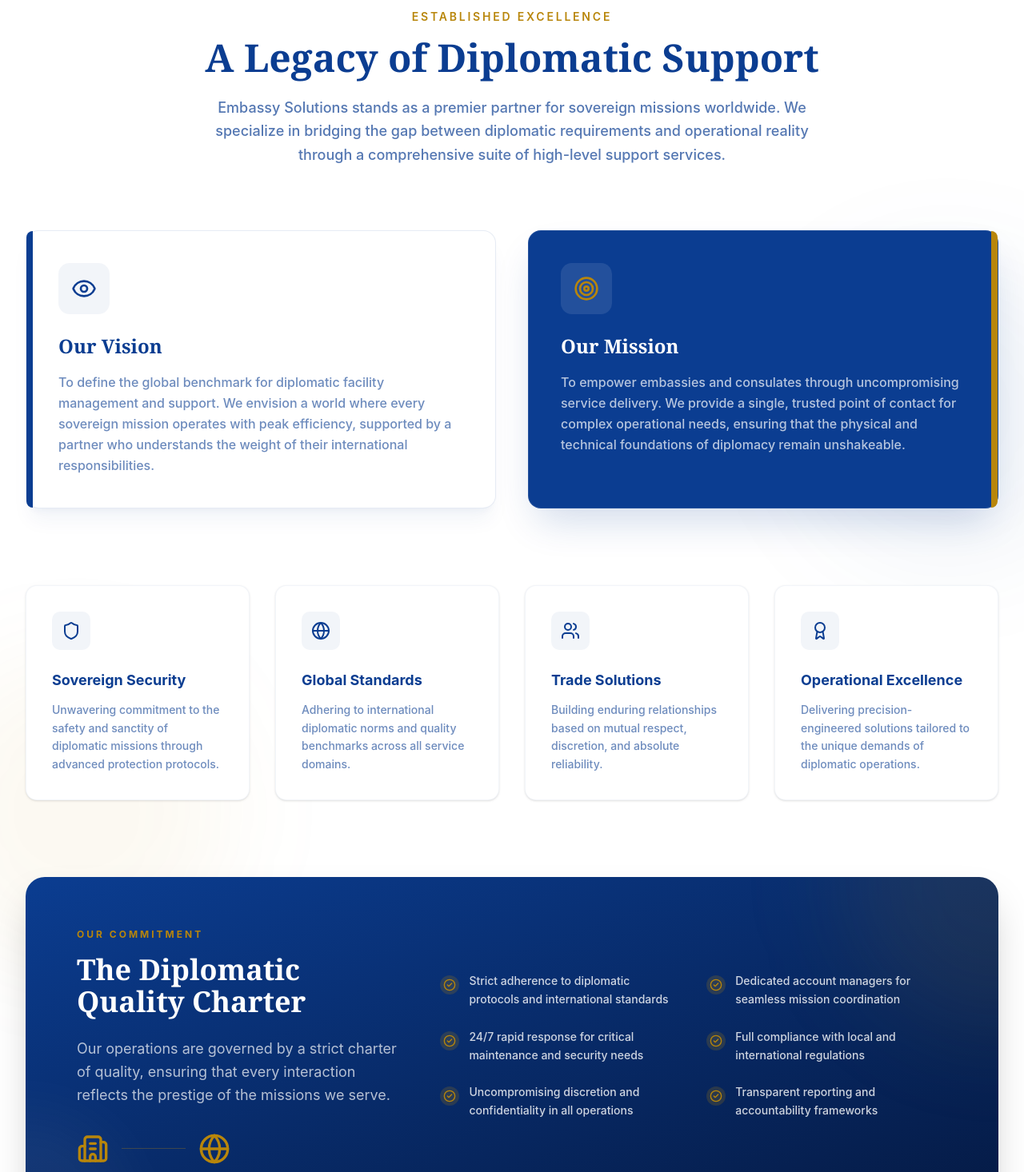
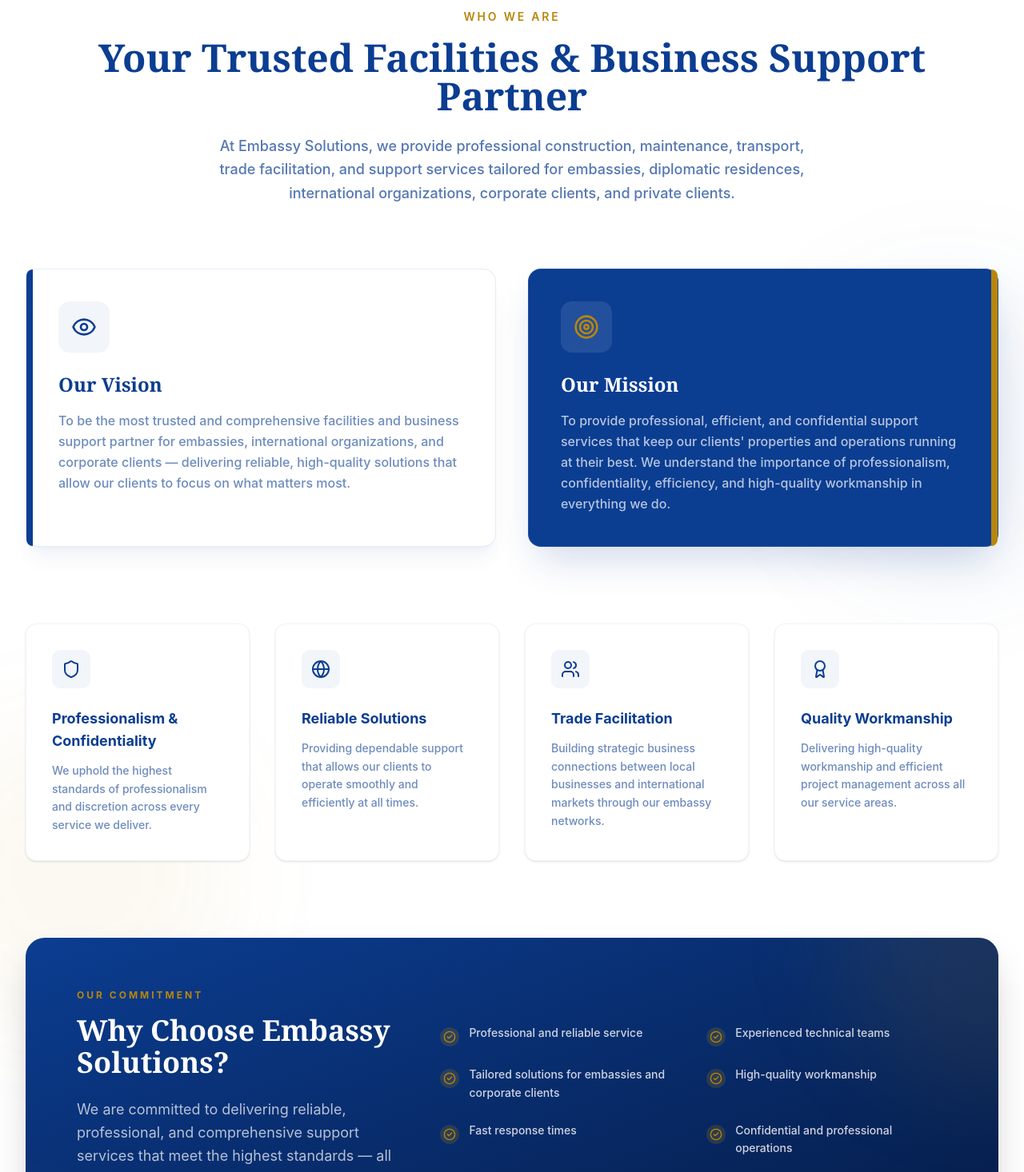
Before and after one commit to RoselineDC/embassy-solutions-, a Next.js app: page / in a window 1280 px wide. Shown: the part 840-2306 px from the top of the page at 80% size. Built offline with nearby package versions, Linux system fonts and the light colour scheme.

Commit message:
Upade to hero and about with suggested changes an text from client

```diff
--- a/components/sections/AboutSection.tsx
+++ b/components/sections/AboutSection.tsx
@@ -6,33 +6,34 @@
 const values = [
   {
     icon: Shield,
-    title: "Sovereign Security",
-    desc: "Unwavering commitment to the safety and sanctity of diplomatic missions through advanced protection protocols.",
+    title: "Professionalism & Confidentiality",
+    desc: "We uphold the highest standards of professionalism and discretion across every service we deliver.",
   },
   {
     icon: Globe,
-    title: "Global Standards",
-    desc: "Adhering to international diplomatic norms and quality benchmarks across all service domains.",
+    title: "Reliable Solutions",
+    desc: "Providing dependable support that allows our clients to operate smoothly and efficiently at all times.",
   },
   {
     icon: Users,
-    title: "Trade Solutions",
-    desc: "Building enduring relationships based on mutual respect, discretion, and absolute reliability.",
+    title: "Trade Facilitation",
+    desc: "Building strategic business connections between local businesses and international markets through our embassy networks.",
   },
   {
     icon: Award,
-    title: "Operational Excellence",
-    desc: "Delivering precision-engineered solutions tailored to the unique demands of diplomatic operations.",
+    title: "Quality Workmanship",
+    desc: "Delivering high-quality workmanship and efficient project management across all our service areas.",
   },
 ];
 
 const promises = [
-  "Strict adherence to diplomatic protocols and international standards",
-  "Dedicated account managers for seamless mission coordination",
-  "24/7 rapid response for critical maintenance and security needs",
-  "Full compliance with local and international regulations",
-  "Uncompromising discretion and confidentiality in all operations",
-  "Transparent reporting and accountability frameworks",
+  "Professional and reliable service",
+  "Experienced technical teams",
+  "Tailored solutions for embassies and corporate clients",
+  "High-quality workmanship",
+  "Fast response times",
+  "Confidential and professional operations",
+  "Comprehensive support services under one company",
 ];
 
 export default function AboutSection() {
@@ -52,7 +53,7 @@
             viewport={{ once: true }}
             className="text-[#B8860B] font-semibold text-sm tracking-[0.2em] uppercase"
           >
-            Established Excellence
+            Who We Are
           </motion.span>
           <motion.h2
             initial={{ opacity: 0, y: 20 }}
@@ -61,7 +62,7 @@
             viewport={{ once: true }}
             className="text-4xl sm:text-5xl font-serif font-bold text-[#0B3D91] mt-4 mb-6"
           >
-            A Legacy of Diplomatic Support
+            Your Trusted Facilities & Business Support Partner
           </motion.h2>
           <motion.p
             initial={{ opacity: 0, y: 20 }}
@@ -70,9 +71,9 @@
             viewport={{ once: true }}
             className="text-[#0B3D91]/70 max-w-3xl mx-auto text-lg leading-relaxed font-medium"
           >
-            Embassy Solutions stands as a premier partner for sovereign missions worldwide.
-            We specialize in bridging the gap between diplomatic requirements and operational
-            reality through a comprehensive suite of high-level support services.
+            At Embassy Solutions, we provide professional construction, maintenance, transport,
+            trade facilitation, and support services tailored for embassies, diplomatic residences,
+            international organizations, corporate clients, and private clients.
           </motion.p>
         </div>
 
@@ -91,9 +92,9 @@
             </div>
             <h3 className="text-2xl font-serif font-bold text-[#0B3D91] mb-4">Our Vision</h3>
             <p className="text-[#0B3D91]/60 leading-relaxed font-medium">
-              To define the global benchmark for diplomatic facility management and support.
-              We envision a world where every sovereign mission operates with peak efficiency,
-              supported by a partner who understands the weight of their international responsibilities.
+              To be the most trusted and comprehensive facilities and business support partner
+              for embassies, international organizations, and corporate clients — delivering
+              reliable, high-quality solutions that allow our clients to focus on what matters most.
             </p>
           </motion.div>
 
@@ -110,9 +111,10 @@
             </div>
             <h3 className="text-2xl font-serif font-bold text-white mb-4">Our Mission</h3>
             <p className="text-white/70 leading-relaxed font-medium">
-              To empower embassies and consulates through uncompromising service delivery.
-              We provide a single, trusted point of contact for complex operational needs,
-              ensuring that the physical and technical foundations of diplomacy remain unshakeable.
+              To provide professional, efficient, and confidential support services that keep
+              our clients' properties and operations running at their best. We understand the
+              importance of professionalism, confidentiality, efficiency, and high-quality
+              workmanship in everything we do.
             </p>
           </motion.div>
         </div>
@@ -137,7 +139,7 @@
           ))}
         </div>
 
-        {/* The Diplomatic Commitment */}
+        {/* Why Choose Us */}
         <motion.div
           initial={{ opacity: 0, scale: 0.95 }}
           whileInView={{ opacity: 1, scale: 1 }}
@@ -152,10 +154,10 @@
           <div className="relative z-10 grid lg:grid-cols-5 gap-12 items-center">
             <div className="lg:col-span-2">
               <span className="text-[#B8860B] font-bold text-xs tracking-[0.25em] uppercase mb-4 block">Our Commitment</span>
-              <h3 className="text-3xl md:text-4xl font-serif font-bold text-white mb-6">The Diplomatic Quality Charter</h3>
+              <h3 className="text-3xl md:text-4xl font-serif font-bold text-white mb-6">Why Choose Embassy Solutions?</h3>
               <p className="text-white/70 text-lg leading-relaxed mb-8">
-                Our operations are governed by a strict charter of quality, ensuring that every
-                interaction reflects the prestige of the missions we serve.
+                We are committed to delivering reliable, professional, and comprehensive support
+                services that meet the highest standards — all under one trusted company.
               </p>
               <div className="flex items-center gap-4 text-[#B8860B]">
                 <Building2 className="w-10 h-10" />
@@ -171,7 +173,7 @@
                   className="flex items-start gap-3 group"
                   initial={{ opacity: 0, x: 20 }}
                   whileInView={{ opacity: 1, x: 0 }}
-                  transition={{ delay: 0.4 + (i * 0.1) }}
+                  transition={{ delay: 0.4 + i * 0.1 }}
                   viewport={{ once: true }}
                 >
                   <div className="mt-1 bg-[#B8860B]/20 p-1 rounded-full group-hover:bg-[#B8860B] transition-colors">
--- a/components/sections/HeroSection.tsx
+++ b/components/sections/HeroSection.tsx
@@ -2,26 +2,17 @@
 
 import * as React from "react";
 import { motion, useReducedMotion } from "framer-motion";
-import { Shield, Truck, Globe, Handshake, type LucideIcon } from "lucide-react";
+import { HardHat, Wrench, Truck, Handshake, type LucideIcon } from "lucide-react";
 import Image from "next/image";
-import { cn } from "@/lib/utils";
-
-// ─── Config ──────────────────────────────────────────────────────────────────
-// Centralise brand tokens. Change once, updates everywhere.
-const BRAND = {
-  navy: "#0B3D91",
-  gold: "#B8860B",
-  sky: "#38BDF8",
-} as const;
 
 const SERVICES: { icon: LucideIcon; label: string }[] = [
-  { icon: Truck,     label: "Transport"  },
-  { icon: Globe,     label: "Global Reach"      },
-  { icon: Handshake, label: "Trade Solutions" },
+  { icon: HardHat,   label: "Construction & Renovations" },
+  { icon: Wrench,    label: "Maintenance Services"       },
+  { icon: Truck,     label: "Transport"                  },
+  { icon: Handshake, label: "Trade Facilitation"         },
 ];
 
 // ─── Sub-components ───────────────────────────────────────────────────────────
-// Extracted so each piece is independently readable and testable.
 
 function GoldDivider() {
   return (
@@ -63,13 +54,11 @@
       animate={animate ? { opacity: 1, y: 0 }  : false}
       transition={{ delay: 0.2 * index, duration: 0.5 }}
       className="flex flex-col items-center gap-2 group cursor-pointer"
-      // Accessibility: make each service a focusable, labelled landmark
       role="listitem"
       aria-label={label}
       tabIndex={0}
     >
       <div className="relative w-12 h-12 md:w-16 md:h-16 rounded-full bg-white flex items-center justify-center shadow-lg transition-transform group-hover:scale-110 focus-within:scale-110">
-        {/* aria-hidden: the label below already describes this */}
         <Icon className="w-6 h-6 md:w-8 md:h-8 text-[#0B3D91]" aria-hidden />
         <div className="absolute inset-[-3px] rounded-full border border-white/30" aria-hidden />
       </div>
@@ -83,14 +72,13 @@
 // ─── Main Component ───────────────────────────────────────────────────────────
 
 export default function HeroSection() {
-  // Respect OS-level "reduce motion" preference — a11y best practice
   const prefersReducedMotion = useReducedMotion();
   const shouldAnimate = !prefersReducedMotion;
 
   return (
     <section
       className="relative w-full flex flex-col items-center justify-between overflow-hidden"
-  style={{ aspectRatio: "16/9", minHeight: "70vh"  }}
+      style={{ aspectRatio: "16/9", minHeight: "70vh" }}
     >
       {/* ── Background Image ── */}
       <div className="absolute inset-0">
@@ -102,15 +90,11 @@
           sizes="100vw"
           className="object-cover"
         />
-
-        {/* Top gradient: readability for text above the image */}
         <div className="absolute inset-0 bg-gradient-to-b from-white/60 via-transparent to-transparent" />
-
-        {/* Bottom gradient: feathers the image into the bottom bar */}
         <div className="absolute bottom-0 inset-x-0 h-32 bg-gradient-to-b from-transparent to-[#0B3D91]/90" />
       </div>
 
-      {/* ── Top: Services header ── */}
+      {/* ── Top: Service Pills ── */}
       <div className="relative z-10 pt-16 text-center w-full px-4">
         <motion.div
           initial={shouldAnimate ? { opacity: 0, y: -20 } : false}
@@ -118,7 +102,6 @@
           transition={{ duration: 0.8 }}
         >
           <GoldDivider />
-
           <div
             className="flex flex-wrap justify-center items-center gap-4 md:gap-8"
             role="list"
@@ -136,11 +119,9 @@
         </motion.div>
       </div>
 
-      {/* ── Bottom: Icon bar ── */}
+      {/* ── Bottom: Icon Bar ── */}
       <div className="relative z-10 w-full">
-        {/* Solid bar with blur — sits on top of the gradient above */}
         <div className="absolute inset-0 bg-[#0B3D91]/90 backdrop-blur-sm border-t-4 border-[#B8860B]" />
-
         <nav
           className="relative max-w-7xl mx-auto px-4 py-3 md:py-5"
           aria-label="Service categories"
```
Lines whose indentation alone changed are shown as unchanged.
